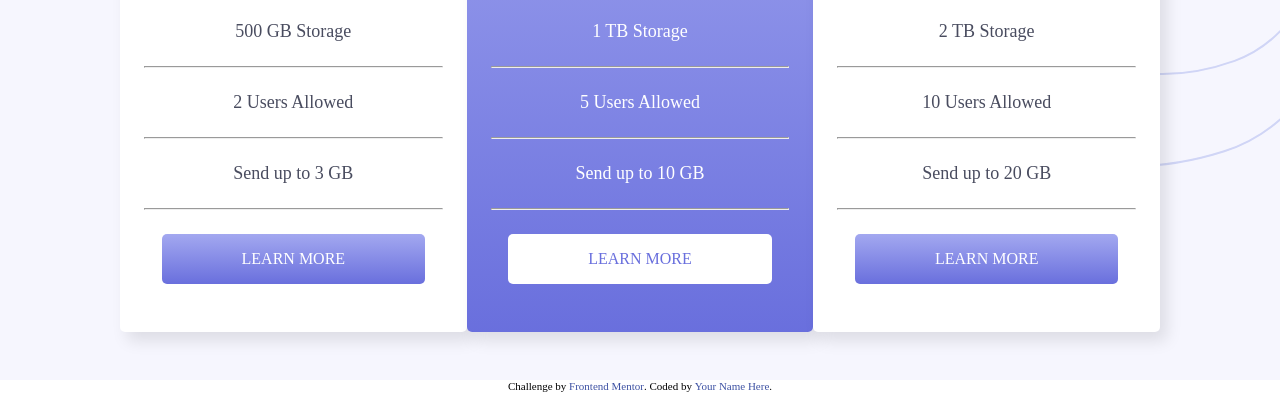
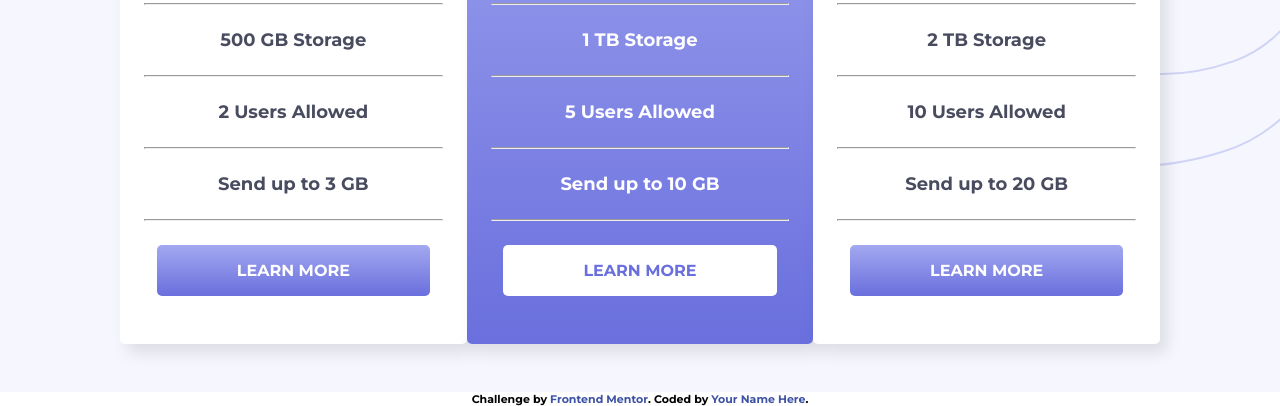
Before and after one commit to Gesiere/Pricing-Component-with-toggle, a plain HTML site: page index.html in a window 1280 px wide. Shown: the part 490-896 px from the top of the page. Drawn offline with Linux system fonts and the light colour scheme.

Commit message:
initial commit

```diff
--- a/index.html
+++ b/index.html
@@ -5,6 +5,8 @@
   <meta name="viewport" content="width=device-width, initial-scale=1.0"> <!-- displays site properly based on user's device -->
 
   <link rel="icon" type="image/png" sizes="32x32" href="./images/favicon-32x32.png">
+  <link rel="preconnect" href="https://fonts.gstatic.com">
+  <link href="https://fonts.googleapis.com/css2?family=Montserrat:wght@700&display=swap" rel="stylesheet">
 
   <title>Frontend Mentor | [Challenge Name Here]</title>
 
--- a/style.css
+++ b/style.css
@@ -16,6 +16,8 @@ body{
     margin: 0 auto;
     min-height: 100vh;
     padding: 0;
+    font-family: 'Montserrat', sans-serif;
+    font-weight: 700;
 
 }
 
```
